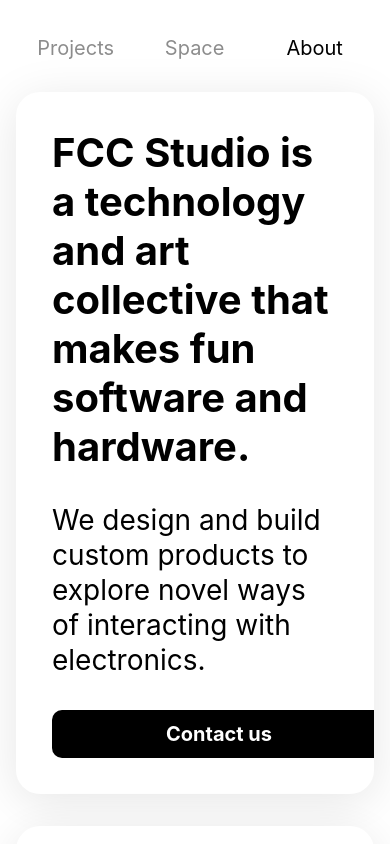
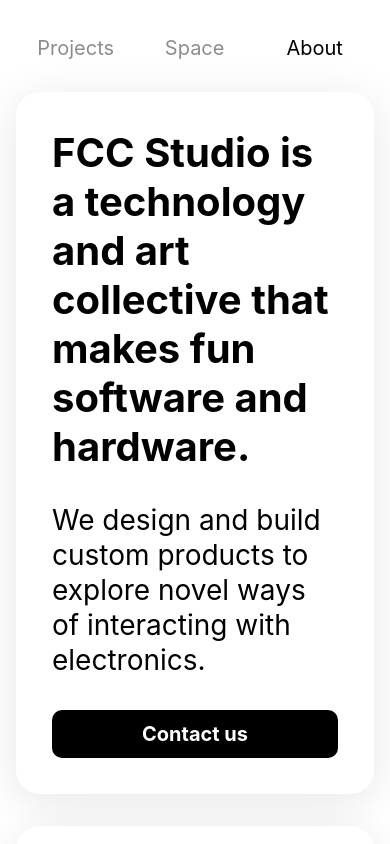
Before and after one commit to fcc-lol/portfolio-react, a React (Create React App) app: page /about in a window 390 px wide. Shown: the top 844 px of the page. Built offline with nearby package versions, Linux system fonts and the light colour scheme.

Commit message:
Updating button on mobile

```diff
--- a/src/components/Button.js
+++ b/src/components/Button.js
@@ -3,7 +3,7 @@ import styled from "styled-components";
 const StyledButton = styled.button`
   background: ${(props) => props.theme.textPrimary};
   color: ${(props) => props.theme.background};
-  padding: 0.75rem 1.5rem;
+  padding: 0.75rem 3rem;
   border-radius: 0.5em;
   font-size: 1.25rem;
   font-weight: bold;
@@ -17,6 +17,11 @@ const StyledButton = styled.button`
   justify-content: center;
   flex: 0;
   width: fit-content;
+  max-width: 100%;
+  box-sizing: border-box;
+  white-space: nowrap;
+  overflow: hidden;
+  text-overflow: ellipsis;
   will-change: transform;
 
   @media (hover: hover) {
@@ -32,6 +37,8 @@ const StyledButton = styled.button`
 
   @media (max-width: 768px) {
     width: 100%;
+    min-width: 0;
+    flex-shrink: 1;
   }
 `;
 
```
